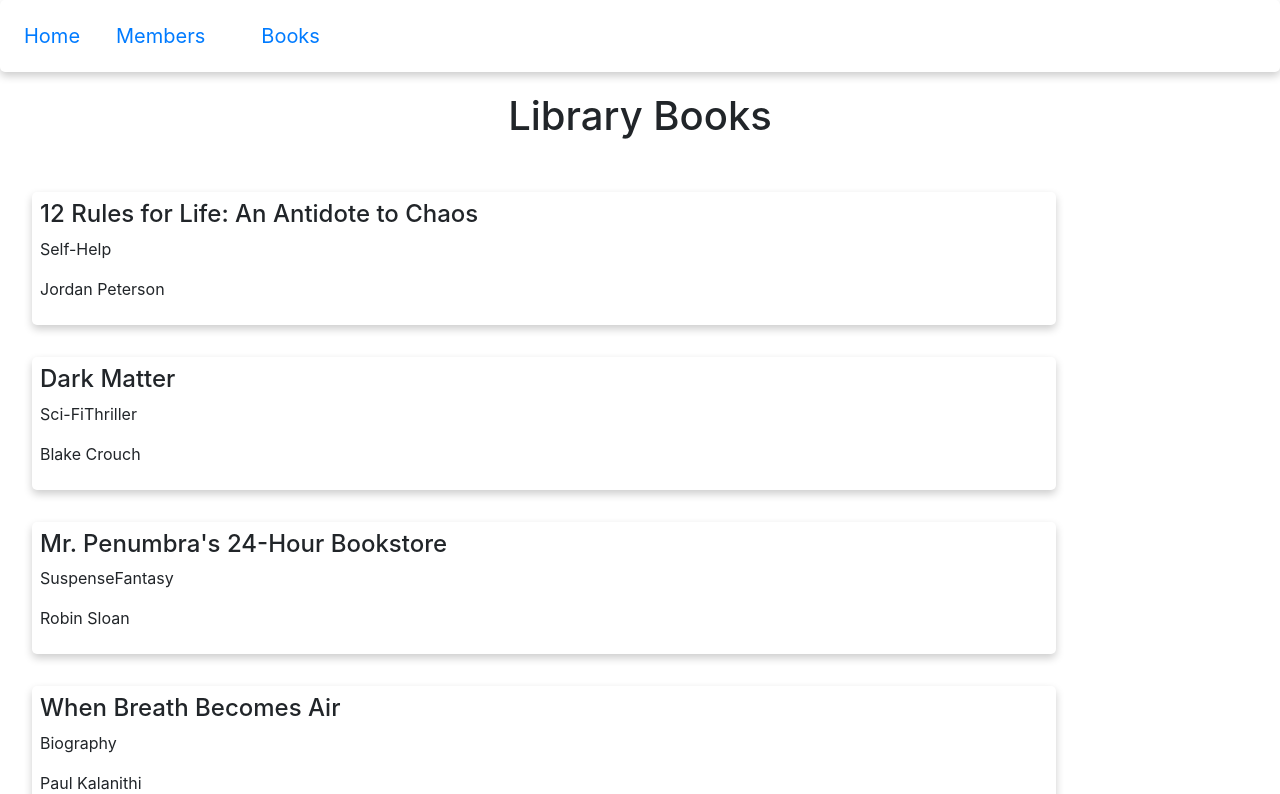
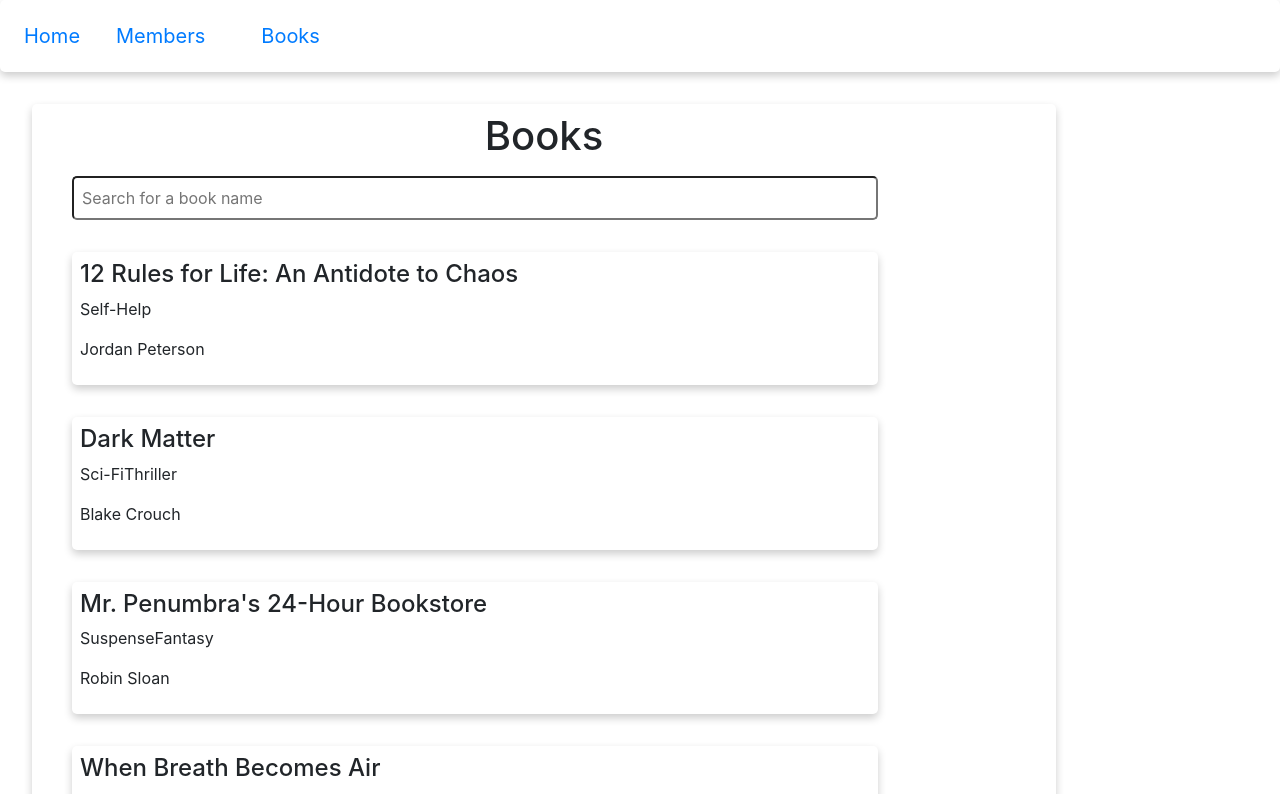
Before and after one commit to Nadeemalqattan/library, a React (Create React App) app: page /books in a window 1280 px wide. Shown: the top 794 px of the page. Built offline with nearby package versions, Linux system fonts and the light colour scheme.

Commit message:
search bar only working for title

```diff
--- a/src/App.js
+++ b/src/App.js
@@ -1,28 +1,34 @@
 import "./App.css";
 //Route
-import { Route, Switch } from "react-router";
+import { Link, Route, Switch } from "react-router";
 //components
 import Home from "./components/HomePage";
+//members
 import Members from "./components/MembersPage";
+import MemberForm from "./components/MemberForm";
+//books
 import Books from "./components/BookPage";
-import MemberForm from "./components/MemberForm";
+//NavBar
 import NavBar from "./components/NavBar";
+import BookList from "./components/BookList";
 
 function App() {
   return (
     <>
       <NavBar />
       <Switch>
-        <Route path="/members/new">
+        <Route excat path="/members/new">
           <MemberForm />
         </Route>
-        <Route Path="/books">
+        <Route exact Path="/booklist">
+          <BookList />
+        </Route>
+        <Route exact Path="/books">
           <Books />
         </Route>
-        <Route Path="/members">
+        <Route exact Path="/members">
           <Members />
         </Route>
-
         <Route exact Path="/">
           <Home />
         </Route>
--- /dev/null
+++ b/src/components/BookItem.js
@@ -0,0 +1,15 @@
+//styling
+import { BookWrapper } from "../styles";
+
+const BookItem = (props) => {
+  const book = props.book;
+  return (
+    <BookWrapper key={book.id}>
+      <h4>{book.title}</h4>
+      <p>{book.genre}</p>
+      <p>{book.author}</p>
+    </BookWrapper>
+  );
+};
+
+export default BookItem;
--- a/src/components/BookList.js
+++ b/src/components/BookList.js
@@ -1,16 +1,26 @@
 //Data
-import book from "../books";
-import { BookWrapper } from "../styles";
+import books from "../books";
+import { BookWrapper, BooksTitle } from "../styles";
+import BookItem from "./BookItem";
+import SearchBar from "./SearchBar";
+import { useState } from "react";
 
 const BookList = () => {
-  const bookList = book.map((book) => (
-    <BookWrapper key={book.id}>
-      <h4>{book.title}</h4>
-      <p>{book.genre}</p>
-      <p>{book.author}</p>
-    </BookWrapper>
-  ));
-  return <div>{bookList}</div>;
+  const [query, setQuery] = useState("");
+
+  const bookList = books
+    .filter((book) => book.title.toLowerCase().includes(query.toLowerCase()))
+    .map((book) => <BookItem book={book} key={book.id} />);
+
+  return (
+    <>
+      <BookWrapper>
+        <BooksTitle>Books</BooksTitle>
+        <SearchBar setQuery={setQuery} />
+        {bookList}
+      </BookWrapper>
+    </>
+  );
 };
 
 export default BookList;
--- a/src/components/NavBar.js
+++ b/src/components/NavBar.js
@@ -1,7 +1,7 @@
 import { Link } from "react-router-dom";
 import { NavBarWrapper } from "../styles";
 
-const NavBar = (props) => {
+const NavBar = () => {
   return (
     <NavBarWrapper>
       <nav className="navbar navbar-inverse">
--- /dev/null
+++ b/src/components/SearchBar.js
@@ -0,0 +1,12 @@
+import { SearchBarStyled } from "../styles";
+
+const SearchBar = (props) => {
+  return (
+    <SearchBarStyled
+      onChange={(event) => props.setQuery(event.target.value)}
+      placeholder="Search for a book name"
+    />
+  );
+};
+
+export default SearchBar;
--- a/src/styles.js
+++ b/src/styles.js
@@ -3,6 +3,9 @@ import styled from "styled-components";
 
 export const Title = styled.h1`
   padding: 0.5em;
+  text-align: center;
+`;
+export const BooksTitle = styled.h1`
   text-align: center;
 `;
 
@@ -24,6 +27,17 @@ export const NavBarWrapper = styled.nav`
   }
   p {
     align: right;
+  }
+`;
+
+export const DetailWrapper = styled.div`
+  display: block;
+  margin-left: auto;
+  margin-right: auto;
+  width: 80%;
+
+  p {
+    vertical-align: middle;
   }
 `;
 
@@ -113,27 +127,13 @@ export const ListWrapper = styled.div`
   display: flex-wrap;
 `;
 
-export const DetailWrapper = styled.div`
+export const SearchBarStyled = styled.input`
+  transition: 0.3s;
+  border-radius: 5px;
+  padding: 0.5rem;
+  margin: 1rem 2rem;
   display: block;
-  margin-left: auto;
-  margin-right: auto;
   width: 80%;
-
-  img {
-    width: 40%;
-    float: center;
-  }
-
-  p {
-    vertical-align: middle;
-  }
-`;
-
-export const SearchBarStyled = styled.input`
-  padding: 0.5rem;
-  margin: 1rem auto;
-  display: block;
-  width: 40%;
 `;
 
 export const RangeBarStyled = styled.input`
```
Also changed, not shown: src/components/BookDetail.js (added, +14 -0 lines), 1 other file (tests, documents, lock files or other folders).
